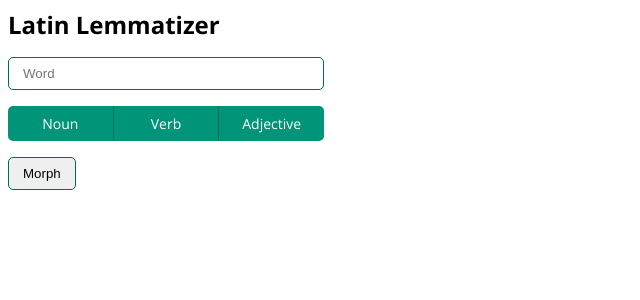
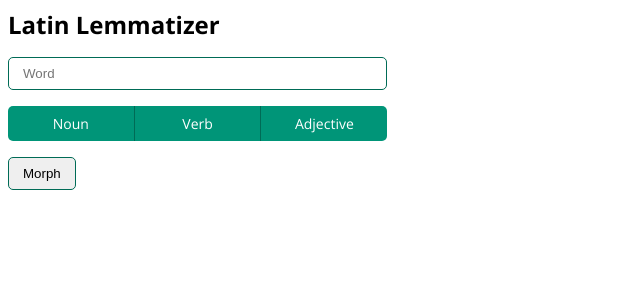
Before and after one commit to wavid-b/getFormHosting, a Flask app: page /form in a window 1280 px wide. Shown: the top 300 px of the page, without its empty margins (0-640 px from the left). Run offline with Flask 3, Linux system fonts and the light colour scheme.

Commit message:
Increase UI width

```diff
--- a/static/style.css
+++ b/static/style.css
@@ -24,9 +24,10 @@ input[type=text], select {
 }
 
 .inputWord {
-  width: 25%;
+  width: 30%;
 }
 
+/* radio button styling */
 .formButtons, .gender, .number, .case, .degree, .person, .mood, .tense, .voice {
   display: inline-flex;
   overflow: hidden;
@@ -34,8 +35,9 @@ input[type=text], select {
   box-shadow: 0 0 5px rgba(255, 255, 255, 0.25)
 }
 
-.formButtons, .gender, .number, .person, .voice {
-  width: 25%;
+/* drop-down styling */
+.formButtons, .gender, .number, .person, .voice, .degree {
+  width: 30%;
   display: flex;
 }
 
```
